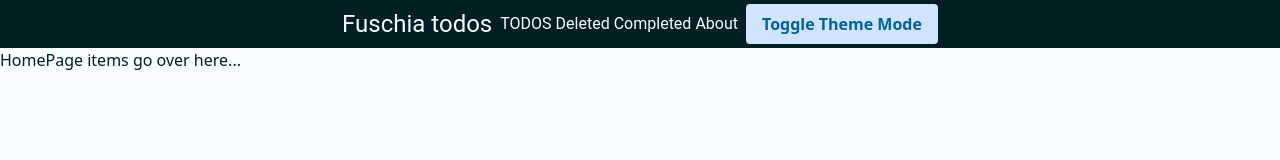
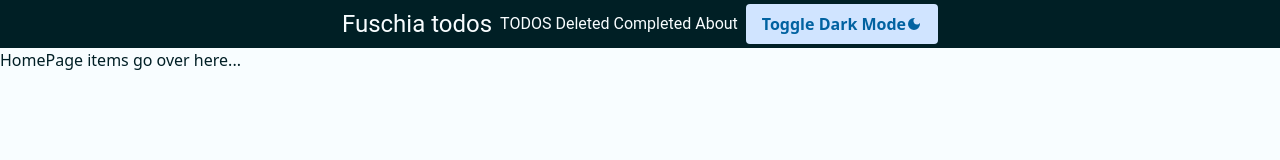
Before and after one commit to kaboomblam/tododarklight, a React (Vite) app: page / in a window 1280 px wide. Shown: the top 160 px of the page. Built offline with nearby package versions, Linux system fonts and the light colour scheme; the HTML template or start-up script is replaced by a standard one.

Commit message:
Tweak toggle theme button to use semantic icon

```diff
--- a/package.json
+++ b/package.json
@@ -10,7 +10,8 @@
   },
   "dependencies": {
     "react": "^18.2.0",
-    "react-dom": "^18.2.0"
+    "react-dom": "^18.2.0",
+    "react-icons": "^4.7.1"
   },
   "devDependencies": {
     "@types/react": "^18.0.24",
--- a/src/components/NavBar.tsx
+++ b/src/components/NavBar.tsx
@@ -1,5 +1,6 @@
 import React, { useContext } from "react";
 import { ThemeContext } from "../providers/ThemeContext";
+import { MdDarkMode, MdLightMode } from "react-icons/md";
 
 const NavBar = () => {
   const theme = useContext(ThemeContext);
@@ -17,7 +18,10 @@ const NavBar = () => {
         className="btn-primary"
         onClick={() => theme.setIsDark(!theme.isDark)}
       >
-        Toggle Theme Mode
+        <p className="flex items-center">
+          Toggle {theme.isDark ? "Light" : "Dark"} Mode{" "}
+          {theme.isDark ? <MdLightMode /> : <MdDarkMode />}
+        </p>
       </button>
     </nav>
   );
```
Also changed, not shown: 1 other file (tests, documents, lock files or other folders).
